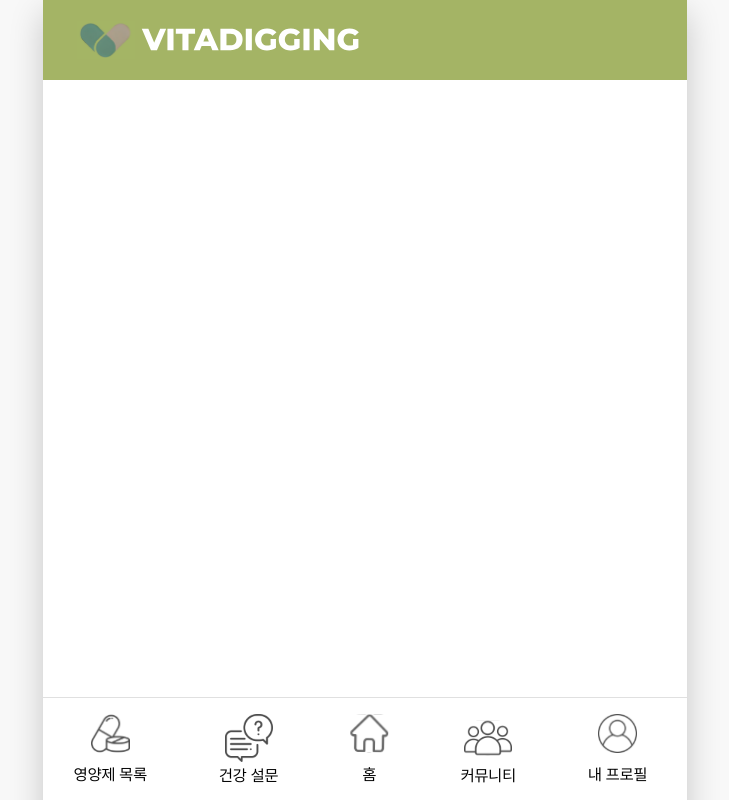
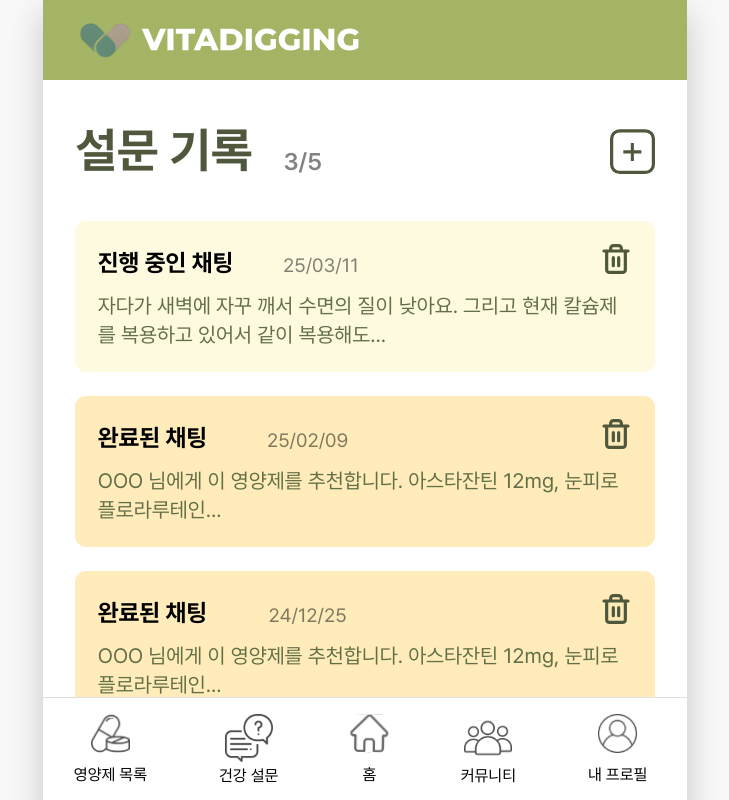
Before and after one commit to DS-VitaDigging/front-end, a React (Create React App) app in the folder vita-digging/: page /survey/chat/list in a window 1280 px wide. Shown: the whole page, without its empty margins (275-1004 px from the left). Built offline with nearby package versions, Linux system fonts and the light colour scheme; the HTML template or start-up script is replaced by a standard one.

Commit message:
feat: 채팅목록 UI 구현

```diff
--- a/vita-digging/src/constants/chatData.js
+++ b/vita-digging/src/constants/chatData.js
@@ -19,3 +19,25 @@ export const mockMessages = [
     },
   },
 ];
+
+
+export const mockChats = [
+  {
+    id: 1,
+    status: 'progress',
+    date: '25/03/11',
+    content: '자다가 새벽에 자꾸 깨서 수면의 질이 낮아요. 그리고 현재 칼슘제를 복용하고 있어서 같이 복용해도...',
+  },
+  {
+    id: 2,
+    status: 'done',
+    date: '25/02/09',
+    content: 'OOO 님에게 이 영양제를 추천합니다. 아스타잔틴 12mg, 눈피로 플로라루테인...',
+  },
+  {
+    id: 3,
+    status: 'done',
+    date: '24/12/25',
+    content: 'OOO 님에게 이 영양제를 추천합니다. 아스타잔틴 12mg, 눈피로 플로라루테인...',
+  },
+];
--- /dev/null
+++ b/vita-digging/src/pages/Survey/ChatList/ChatList.jsx
@@ -0,0 +1,62 @@
+/** @jsxImportSource @emotion/react */
+import * as styles from './ChatList.style';
+import { mockChats } from '../../../constants/chatData';
+import { useState } from 'react';
+
+const ChatList = () => {
+    const [chats, setChats] = useState(mockChats);
+
+    const sortedChats = [...chats].sort((a, b) => {
+        if (a.status === 'progress' && b.status !== 'progress') return -1;
+        if (a.status !== 'progress' && b.status === 'progress') return 1;
+        return 0;
+    });
+
+    const handleDelete = (id) => {
+        setChats(chats.filter((c) => c.id !== id));
+    };
+
+    return (
+        <div css={styles.wrapper}>
+            <div css={styles.headerWrapper}>
+                <div css={styles.headerTextContainer}>
+                    <p css={styles.headerText}>설문 기록</p>
+                    <span css={styles.countText}>{chats.length}/5</span>
+                </div>
+                <img
+                    src="/icons/chat_add.svg"
+                    alt="추가"
+                    css={styles.addIcon}
+                />
+            </div>
+
+            <div css={styles.listWrapper}>
+                {sortedChats.map((chat) => (
+                    <div
+                        key={chat.id}
+                        css={[
+                            styles.chatItem,
+                            chat.status === 'progress' ? styles.progressBg : styles.doneBg,
+                        ]}
+                    >
+                        <div css={styles.titleRow}>
+                            <span css={styles.titleText}>
+                                {chat.status === 'progress' ? '진행 중인 채팅' : '완료된 채팅'}
+                            </span>
+                            <span css={styles.dateText}>{chat.date}</span>
+                            <img
+                                src="/icons/chat_delete.svg"
+                                alt="삭제"
+                                css={styles.deleteIcon}
+                                onClick={() => handleDelete(chat.id)}
+                            />
+                        </div>
+                        <div css={styles.contentText}>{chat.content}</div>
+                    </div>
+                ))}
+            </div>
+        </div>
+    );
+};
+
+export default ChatList;
--- /dev/null
+++ b/vita-digging/src/pages/Survey/ChatList/ChatList.style.js
@@ -0,0 +1,94 @@
+import { css } from '@emotion/react';
+
+export const wrapper = css`
+    display: flex;
+    flex-direction: column;
+    padding: 2rem;
+    margin-top: 5.9rem;
+`;
+
+export const headerWrapper = css`
+    display: flex;
+    justify-content: space-between;
+    align-items: flex-end;
+    font-size: 3rem;
+    color: #4F583D;
+    margin-bottom: 2.9rem;
+`;
+
+export const headerTextContainer = css`
+    display: flex;
+    align-items: flex-end;
+    width: 24rem;
+`
+
+export const headerText = css`
+    width: 13rem;
+    font-weight: bold;
+`
+
+export const countText = css`
+    font-size: 1.5rem;
+    color: #0000007D;
+    font-weight: 600;
+`;
+
+export const addIcon = css`
+    cursor: pointer;
+    width: 2.8rem;
+`;
+
+export const listWrapper = css`
+    display: flex;
+    flex-direction: column;
+    gap: 1.5rem;
+`;
+
+export const chatItem = css`
+    padding: 1.4rem;
+    border-radius: 0.7rem;
+    cursor: pointer;
+`;
+
+export const progressBg = css`
+    background-color: #FEFAE0;
+`;
+
+export const doneBg = css`
+    background-color: #FFECBA;
+`;
+
+export const titleRow = css`
+    display: flex;
+    justify-content: space-between;
+    align-items: flex-end;
+    margin-bottom: 1rem;
+`;
+
+export const titleText = css`
+    font-size: 1.5rem;
+    font-weight: bold;
+`;
+
+export const dateText = css`
+    font-size: 1.2rem;
+    color: #0000007D;
+    margin-right: 12rem;
+`;
+
+export const contentText = css`
+    font-size: 1.3rem;
+    color: #626F47;
+    line-height: 1.4;
+
+    overflow: hidden;
+    text-overflow: ellipsis;
+    display: -webkit-box;
+    -webkit-line-clamp: 2;
+    -webkit-box-orient: vertical;
+`;
+
+export const deleteIcon = css`
+    cursor: pointer;
+    width: 2rem;
+`;
--- a/vita-digging/src/router.js
+++ b/vita-digging/src/router.js
@@ -4,6 +4,7 @@ import Login from './pages/Login/Login';
 import Signup from './pages/Signup/Signup';
 import Survey from './pages/Survey/Survey';
 import Chat from './pages/Survey/Chat/Chat';
+import ChatList from './pages/Survey/ChatList/ChatList';
 
 
 export const AppRouter = () => {
@@ -14,6 +15,7 @@ export const AppRouter = () => {
             <Route path="/signup" element={<Signup />} />
             <Route path="/survey" element={<Survey />} />
             <Route path="/survey/chat" element={<Chat />} />
+            <Route path="/survey/chat/list" element={<ChatList />} />
         </Routes>
     );
 };
```
Also changed, not shown: vita-digging/public/icons/chat_add.svg (added), vita-digging/public/icons/chat_delete.svg (added).
